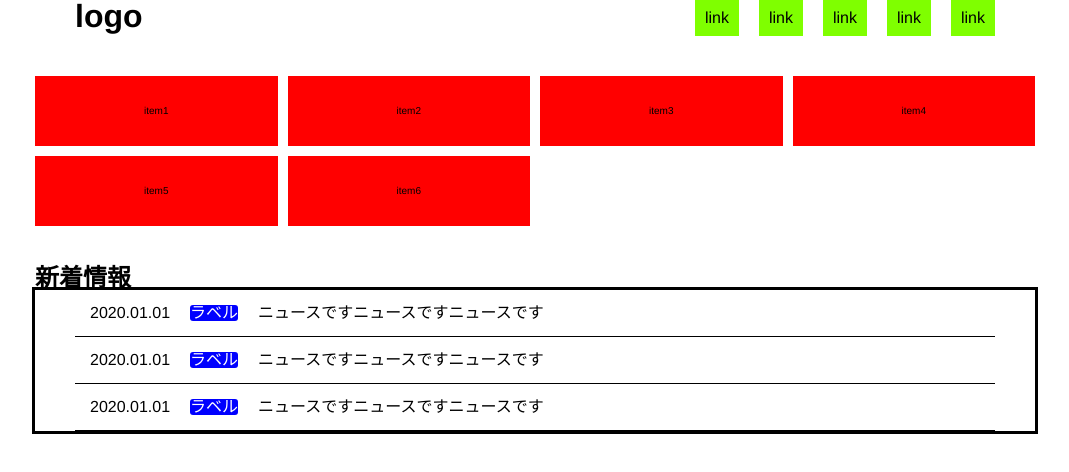
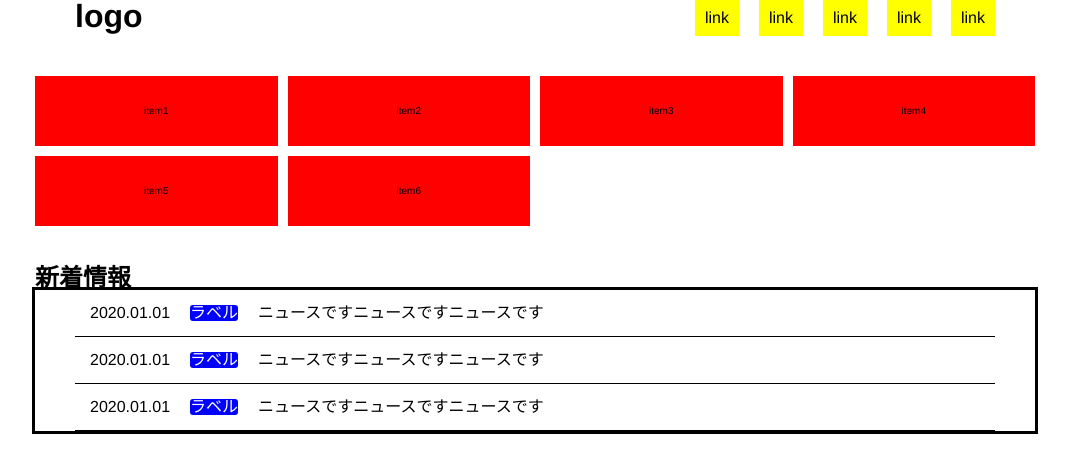
Before and after one commit to hatsugon/rensyu, a plain HTML site: page index.html in a window 1280 px wide. Shown: the whole page, without its empty margins (105-1174 px from the left). Drawn offline with Linux system fonts and the light colour scheme.

Commit message:
リンクを黄色にしました

```diff
--- a/style.css
+++ b/style.css
@@ -53,7 +53,7 @@ section{
   margin-left: 2rem;
 }
 .gnav-list-item{
-  background: chartreuse;
+  background: yellow;
   padding: 10px;
 }
 
```
